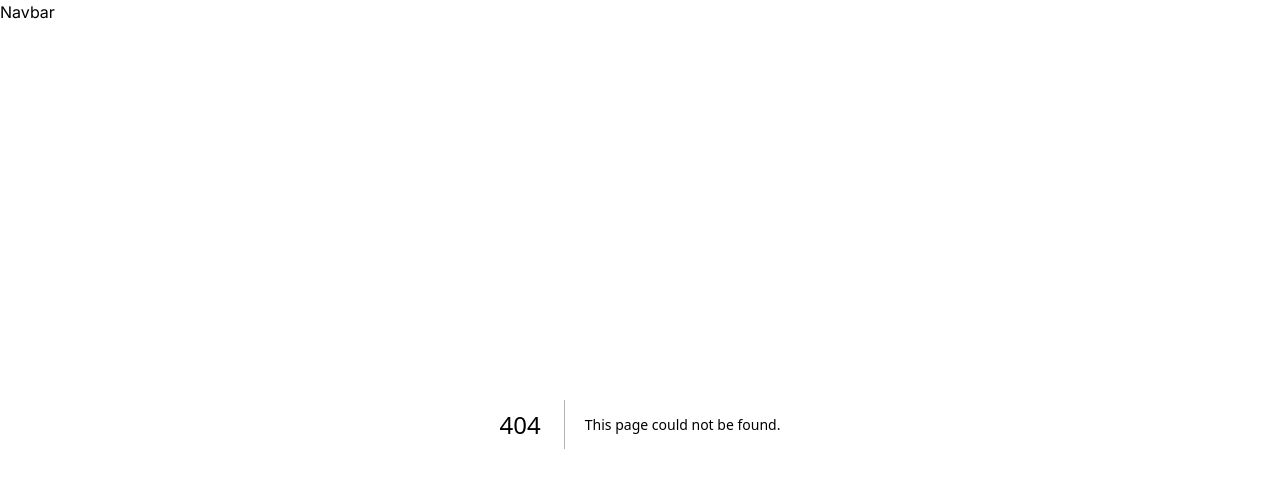
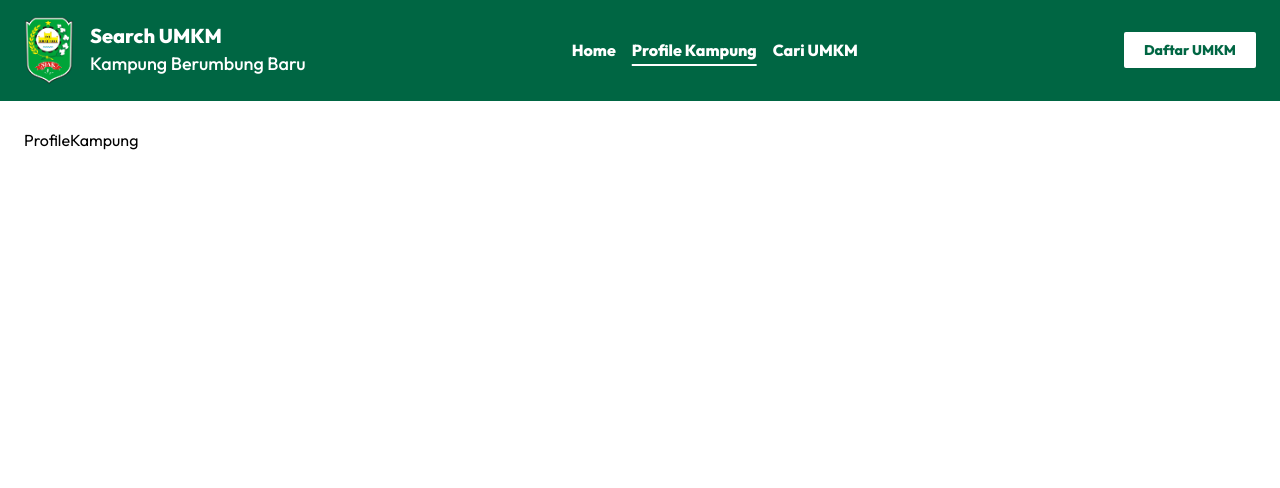
Before and after one commit to Jokosann/umkm-berumbung-baru, a Next.js app: page /profile in a window 1280 px wide. Before the commit this address had no page. Shown: the top 488 px of the page. Built offline with nearby package versions, Linux system fonts and the light colour scheme.

Commit message:
feat: navbar - 01

```diff
--- a/app/globals.css
+++ b/app/globals.css
@@ -16,18 +16,14 @@
   }
 }
 
-body {
-  color: rgb(var(--foreground-rgb));
-  background: linear-gradient(
-      to bottom,
-      transparent,
-      rgb(var(--background-end-rgb))
-    )
-    rgb(var(--background-start-rgb));
-}
-
 @layer utilities {
   .text-balance {
     text-wrap: balance;
   }
 }
+
+@layer components {
+  .primary {
+    @apply bg-white text-[#006643] px-5 py-2;
+  }
+}
--- a/app/layout.tsx
+++ b/app/layout.tsx
@@ -1,9 +1,7 @@
 import type { Metadata } from 'next';
-import { Inter } from 'next/font/google';
 import './globals.css';
 import NavbarContainer from '@/components/layout/navbar';
-
-const inter = Inter({ subsets: ['latin'] });
+import { outfit } from '@/common/libs/font/font';
 
 export const metadata: Metadata = {
   title: 'Create Next App',
@@ -17,7 +15,7 @@ export default function RootLayout({
 }>) {
   return (
     <html lang="en">
-      <body className={inter.className}>
+      <body className={outfit.className}>
         <NavbarContainer />
         {children}
       </body>
--- a/app/page.tsx
+++ b/app/page.tsx
@@ -1,113 +1,3 @@
-import Image from "next/image";
-
 export default function Home() {
-  return (
-    <main className="flex min-h-screen flex-col items-center justify-between p-24">
-      <div className="z-10 w-full max-w-5xl items-center justify-between font-mono text-sm lg:flex">
-        <p className="fixed left-0 top-0 flex w-full justify-center border-b border-gray-300 bg-gradient-to-b from-zinc-200 pb-6 pt-8 backdrop-blur-2xl dark:border-neutral-800 dark:bg-zinc-800/30 dark:from-inherit lg:static lg:w-auto  lg:rounded-xl lg:border lg:bg-gray-200 lg:p-4 lg:dark:bg-zinc-800/30">
-          Get started by editing&nbsp;
-          <code className="font-mono font-bold">app/page.tsx</code>
-        </p>
-        <div className="fixed bottom-0 left-0 flex h-48 w-full items-end justify-center bg-gradient-to-t from-white via-white dark:from-black dark:via-black lg:static lg:size-auto lg:bg-none">
-          <a
-            className="pointer-events-none flex place-items-center gap-2 p-8 lg:pointer-events-auto lg:p-0"
-            href="https://vercel.com?utm_source=create-next-app&utm_medium=appdir-template&utm_campaign=create-next-app"
-            target="_blank"
-            rel="noopener noreferrer"
-          >
-            By{" "}
-            <Image
-              src="/vercel.svg"
-              alt="Vercel Logo"
-              className="dark:invert"
-              width={100}
-              height={24}
-              priority
-            />
-          </a>
-        </div>
-      </div>
-
-      <div className="relative z-[-1] flex place-items-center before:absolute before:h-[300px] before:w-full before:-translate-x-1/2 before:rounded-full before:bg-gradient-radial before:from-white before:to-transparent before:blur-2xl before:content-[''] after:absolute after:-z-20 after:h-[180px] after:w-full after:translate-x-1/3 after:bg-gradient-conic after:from-sky-200 after:via-blue-200 after:blur-2xl after:content-[''] before:dark:bg-gradient-to-br before:dark:from-transparent before:dark:to-blue-700 before:dark:opacity-10 after:dark:from-sky-900 after:dark:via-[#0141ff] after:dark:opacity-40 sm:before:w-[480px] sm:after:w-[240px] before:lg:h-[360px]">
-        <Image
-          className="relative dark:drop-shadow-[0_0_0.3rem_#ffffff70] dark:invert"
-          src="/next.svg"
-          alt="Next.js Logo"
-          width={180}
-          height={37}
-          priority
-        />
-      </div>
-
-      <div className="mb-32 grid text-center lg:mb-0 lg:w-full lg:max-w-5xl lg:grid-cols-4 lg:text-left">
-        <a
-          href="https://nextjs.org/docs?utm_source=create-next-app&utm_medium=appdir-template&utm_campaign=create-next-app"
-          className="group rounded-lg border border-transparent px-5 py-4 transition-colors hover:border-gray-300 hover:bg-gray-100 hover:dark:border-neutral-700 hover:dark:bg-neutral-800/30"
-          target="_blank"
-          rel="noopener noreferrer"
-        >
-          <h2 className="mb-3 text-2xl font-semibold">
-            Docs{" "}
-            <span className="inline-block transition-transform group-hover:translate-x-1 motion-reduce:transform-none">
-              -&gt;
-            </span>
-          </h2>
-          <p className="m-0 max-w-[30ch] text-sm opacity-50">
-            Find in-depth information about Next.js features and API.
-          </p>
-        </a>
-
-        <a
-          href="https://nextjs.org/learn?utm_source=create-next-app&utm_medium=appdir-template-tw&utm_campaign=create-next-app"
-          className="group rounded-lg border border-transparent px-5 py-4 transition-colors hover:border-gray-300 hover:bg-gray-100 hover:dark:border-neutral-700 hover:dark:bg-neutral-800/30"
-          target="_blank"
-          rel="noopener noreferrer"
-        >
-          <h2 className="mb-3 text-2xl font-semibold">
-            Learn{" "}
-            <span className="inline-block transition-transform group-hover:translate-x-1 motion-reduce:transform-none">
-              -&gt;
-            </span>
-          </h2>
-          <p className="m-0 max-w-[30ch] text-sm opacity-50">
-            Learn about Next.js in an interactive course with&nbsp;quizzes!
-          </p>
-        </a>
-
-        <a
-          href="https://vercel.com/templates?framework=next.js&utm_source=create-next-app&utm_medium=appdir-template&utm_campaign=create-next-app"
-          className="group rounded-lg border border-transparent px-5 py-4 transition-colors hover:border-gray-300 hover:bg-gray-100 hover:dark:border-neutral-700 hover:dark:bg-neutral-800/30"
-          target="_blank"
-          rel="noopener noreferrer"
-        >
-          <h2 className="mb-3 text-2xl font-semibold">
-            Templates{" "}
-            <span className="inline-block transition-transform group-hover:translate-x-1 motion-reduce:transform-none">
-              -&gt;
-            </span>
-          </h2>
-          <p className="m-0 max-w-[30ch] text-sm opacity-50">
-            Explore starter templates for Next.js.
-          </p>
-        </a>
-
-        <a
-          href="https://vercel.com/new?utm_source=create-next-app&utm_medium=appdir-template&utm_campaign=create-next-app"
-          className="group rounded-lg border border-transparent px-5 py-4 transition-colors hover:border-gray-300 hover:bg-gray-100 hover:dark:border-neutral-700 hover:dark:bg-neutral-800/30"
-          target="_blank"
-          rel="noopener noreferrer"
-        >
-          <h2 className="mb-3 text-2xl font-semibold">
-            Deploy{" "}
-            <span className="inline-block transition-transform group-hover:translate-x-1 motion-reduce:transform-none">
-              -&gt;
-            </span>
-          </h2>
-          <p className="m-0 max-w-[30ch] text-balance text-sm opacity-50">
-            Instantly deploy your Next.js site to a shareable URL with Vercel.
-          </p>
-        </a>
-      </div>
-    </main>
-  );
+  return <div className="pl-6 mt-32">Home</div>;
 }
--- /dev/null
+++ b/app/profile/page.tsx
@@ -0,0 +1,3 @@
+export default function ProfileKampung() {
+  return <div className="pl-6 mt-32">ProfileKampung</div>;
+}
--- /dev/null
+++ b/app/search/page.tsx
@@ -0,0 +1,3 @@
+export default function SearchPage() {
+  return <div className="pl-6 mt-32">SearchPage</div>;
+}
--- /dev/null
+++ b/common/data/nav-link.ts
@@ -0,0 +1,14 @@
+export const NavbarLinkData = [
+  {
+    href: '/',
+    title: 'Home',
+  },
+  {
+    href: '/profile',
+    title: 'Profile Kampung',
+  },
+  {
+    href: '/search',
+    title: 'Cari UMKM',
+  },
+];
--- /dev/null
+++ b/common/libs/font/font.ts
@@ -0,0 +1,3 @@
+import { Outfit } from 'next/font/google';
+
+export const outfit = Outfit({ subsets: ['latin'], weight: ['200', '400', '500', '600', '800'] });
--- /dev/null
+++ b/common/libs/image/image.ts
@@ -0,0 +1,5 @@
+import Logo from '@/public/image/logo-kabupaten-siak.png';
+
+const Img = { Logo };
+
+export default Img;
--- /dev/null
+++ b/components/layout/navbar/NavMain.tsx
@@ -0,0 +1,40 @@
+'use client';
+
+import { NavbarLinkData } from '@/common/data/nav-link';
+import Img from '@/common/libs/image/image';
+import Button from '@/components/ui/Button';
+import Image from 'next/image';
+import Link from 'next/link';
+import { usePathname } from 'next/navigation';
+
+export default function NavMain() {
+  const pathname = usePathname();
+
+  return (
+    <div className="fixed top-0 left-0 right-0 w-full bg-[#006643] px-6 py-4 flex justify-between items-center">
+      <div className="flex gap-4">
+        <Image src={Img.Logo} alt="logo" width={50} height={50} />
+        <div className="flex flex-col justify-center items-start text-white">
+          <p className="font-bold text-xl">Search UMKM</p>
+          <p className="font-medium text-lg">Kampung Berumbung Baru</p>
+        </div>
+      </div>
+      <div className="text-white font-bold flex gap-4">
+        {NavbarLinkData.map((link, index) => (
+          <Link
+            key={index}
+            href={link.href}
+            className={`${
+              pathname === link.href ? 'underline underline-offset-8 decoration-2' : ''
+            } hover:underline hover:underline-offset-8 hover:decoration-2`}
+          >
+            {link.title}
+          </Link>
+        ))}
+      </div>
+      <Button type="button" variant="primary" classname="text-sm font-bold rounded-sm shadow-sm">
+        Daftar UMKM
+      </Button>
+    </div>
+  );
+}
--- a/components/layout/navbar/Navbar.tsx
+++ b/components/layout/navbar/Navbar.tsx
@@ -1,13 +1,11 @@
 'use client';
 
 import { usePathname } from 'next/navigation';
+import NavMain from '@/components/layout/navbar/NavMain';
 
-const disableNavbar = ['/login', '/register'];
+const disableNavbar = ['/login', '/register', '/error'];
 
 export default function Navbar() {
   const pathname = usePathname();
-
-  console.log(pathname);
-
-  return !disableNavbar.includes(pathname) && <div>Navbar</div>;
+  return !disableNavbar.includes(pathname) && <NavMain />;
 }
--- /dev/null
+++ b/components/ui/Button.tsx
@@ -0,0 +1,15 @@
+type ButtonProps = {
+  type: 'button' | 'submit' | 'reset' | undefined;
+  onClick?: () => void;
+  variant: 'primary' | 'secondary';
+  classname?: string;
+  children: React.ReactNode;
+};
+
+export default function Button({ type, onClick, variant, classname, children }: ButtonProps) {
+  return (
+    <button type={type} onClick={onClick} className={`${variant} ${classname}`}>
+      {children}
+    </button>
+  );
+}
```
Also changed, not shown: public/image/logo-kabupaten-siak.png (added).
